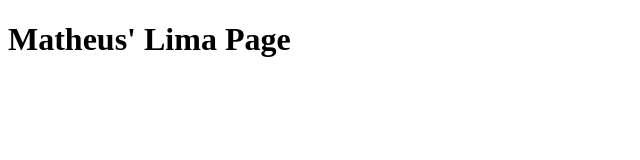
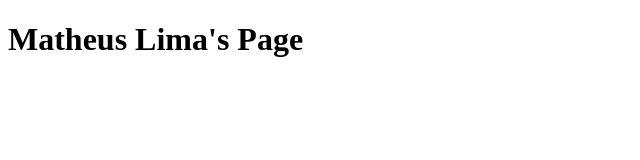
Before and after one commit to matheus-gomes-dev/matheus-lima92.github.io, a plain HTML site: page index.html in a window 1280 px wide. Shown: the whole page, without its empty margins (0-640 px from the left). Drawn offline with Linux system fonts and the light colour scheme.

Commit message:
Update index.html

```diff
--- a/index.html
+++ b/index.html
@@ -4,6 +4,6 @@
 	<title>Matheus Lima</title>
 </head>
 <body>
-	<h1>Matheus' Lima Page</h1>
+	<h1>Matheus Lima's Page</h1>
 </body>
 </html>
```
